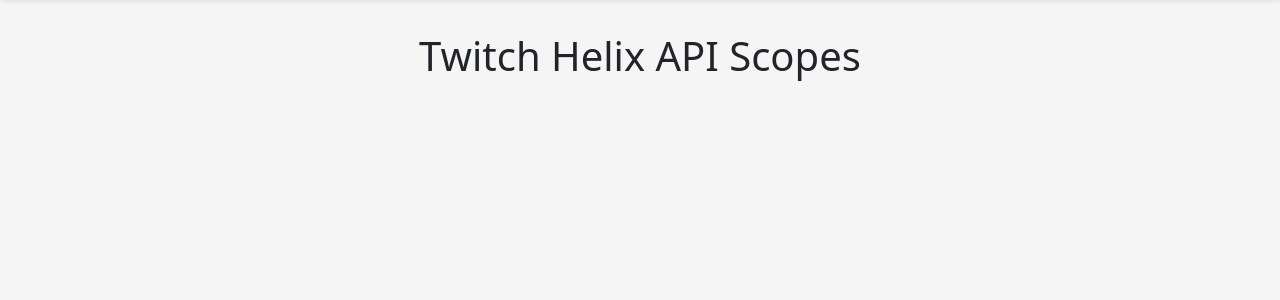
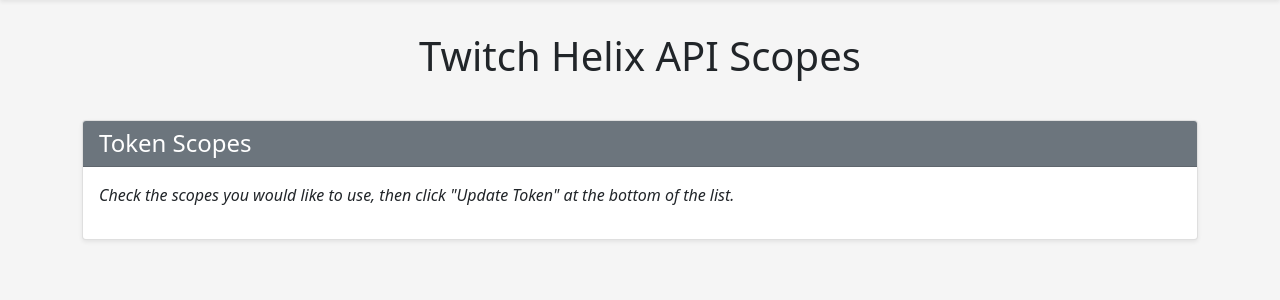
Before and after one commit to Team-TAU/tau, a Django app: template tau/twitch/templates/twitch/twitch_token_scopes.html in a window 1280 px wide. Shown: the part 56-356 px from the top of the page. Run offline with Django 3.2, Linux system fonts and the light colour scheme; the template is opened without the code that fills it, so the values that code supplies are empty; some libraries are stand-ins or nearby versions.

Commit message:
Clean up Token Scopes page.  Added force_verify to twitch token requests.

```diff
--- a/tau/twitch/models.py
+++ b/tau/twitch/models.py
@@ -9,6 +9,8 @@
     scope = models.CharField(max_length=255)
     required = models.BooleanField(default=False)
 
+    class Meta:
+        ordering = ['scope']
 
 class TwitchHelixEndpoint(models.Model):
     class TokenTypes(models.TextChoices):
--- a/tau/twitch/static/js/twitch-api-scopes.js
+++ b/tau/twitch/static/js/twitch-api-scopes.js
@@ -33,6 +33,8 @@
     form.appendChild(table);
     const submit = document.createElement('input');
     submit.setAttribute("type", "submit");
+    submit.setAttribute("class", "btn btn-primary");
+    submit.setAttribute("value", "Update Token")
     form.appendChild(submit);
 }
 
--- a/tau/twitch/templates/twitch/twitch_token_scopes.html
+++ b/tau/twitch/templates/twitch/twitch_token_scopes.html
@@ -11,9 +11,16 @@
         </div>
     </div>
 </section>
-<section class="container">
-    <form id="scope-form" onsubmit="return onFormSubmit()">
-    </form>
+<section class="container pb-4">
+    <div class="card mb-4 shadow-sm">
+        <div class="card-header bg-secondary text-white">
+            <h4 class="my-0 fw-normal">Token Scopes</h4>
+        </div>
+        <div class="card-body">
+            <p><em>Check the scopes you would like to use, then click "Update Token" at the bottom of the list.</em></p>
+            <form id="scope-form" onsubmit="return onFormSubmit()"></form>
+        </div>
+    </div>
 </section>
 
 {% endblock %}
```
Also changed, not shown: tau/core/views.py (+4 -3 lines).
